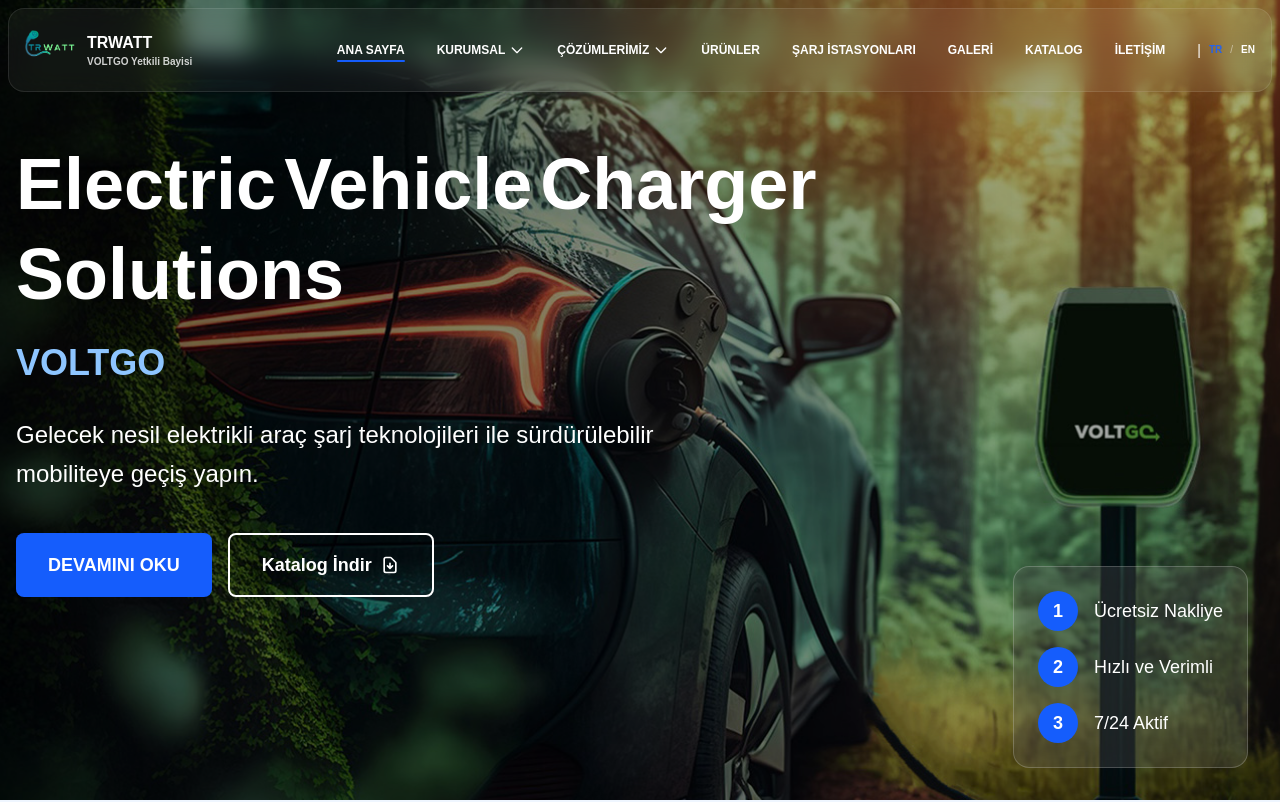
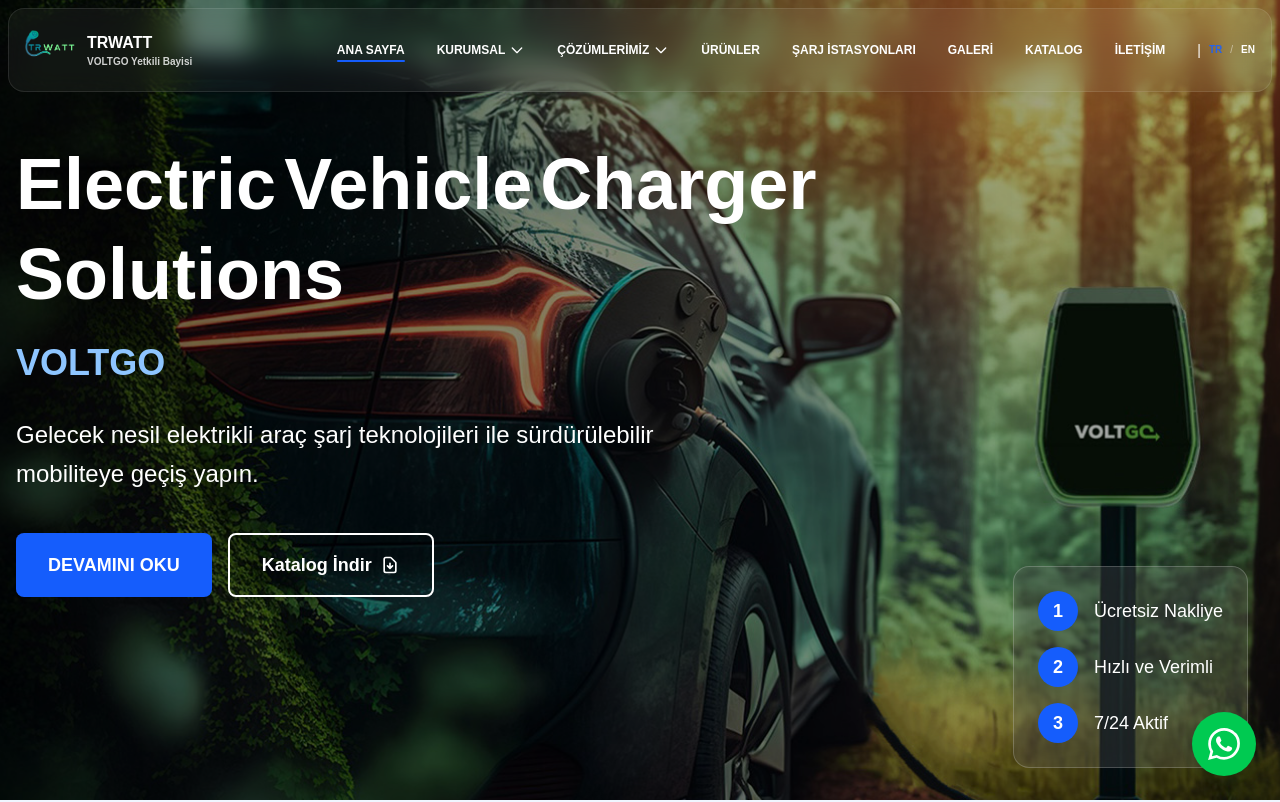
Before and after one commit to msdsn/trwatt, a Next.js app: page / in a window 1280 px wide. Shown: the top 802 px of the page. Built offline with nearby package versions, Linux system fonts and the light colour scheme.

Commit message:
WhatsApp ile iletişim kurmak için yeni bir yüzer buton eklendi. Buton, animasyonlar ve araç ipucu ile birlikte tasarlandı.

```diff
--- a/src/components/Contact.tsx
+++ b/src/components/Contact.tsx
@@ -305,6 +305,56 @@
           </motion.div>
         </div>
       </div>
+
+      {/* Floating WhatsApp Button */}
+      <motion.a
+        href="https://api.whatsapp.com/send?phone=902125550123"
+        target="_blank"
+        rel="noopener noreferrer"
+        className="fixed bottom-6 right-6 z-[9999] w-16 h-16 bg-green-500 hover:bg-green-600 rounded-full flex items-center justify-center shadow-lg transition-all duration-300 group"
+        initial={{ scale: 0, rotate: -180 }}
+        animate={{ scale: 1, rotate: 0 }}
+        transition={{ type: 'spring', stiffness: 300, damping: 20, delay: 1 }}
+        whileHover={{
+          scale: 1.1,
+          boxShadow: "0 10px 25px rgba(34, 197, 94, 0.4)"
+        }}
+        whileTap={{ scale: 0.95 }}
+      >
+        <motion.svg
+          className="w-8 h-8 text-white"
+          fill="currentColor"
+          viewBox="0 0 24 24"
+          whileHover={{ rotate: [0, -10, 10, 0] }}
+          transition={{ duration: 0.5 }}
+        >
+          <path d="M17.472 14.382c-.297-.149-1.758-.867-2.03-.967-.273-.099-.471-.148-.67.15-.197.297-.767.966-.94 1.164-.173.199-.347.223-.644.075-.297-.15-1.255-.463-2.39-1.475-.883-.788-1.48-1.761-1.653-2.059-.173-.297-.018-.458.13-.606.134-.133.298-.347.446-.52.149-.174.198-.298.298-.497.099-.198.05-.371-.025-.52-.075-.149-.669-1.612-.916-2.207-.242-.579-.487-.5-.669-.51-.173-.008-.371-.01-.57-.01-.198 0-.52.074-.792.372-.272.297-1.04 1.016-1.04 2.479 0 1.462 1.065 2.875 1.213 3.074.149.198 2.096 3.2 5.077 4.487.709.306 1.262.489 1.694.625.712.227 1.36.195 1.871.118.571-.085 1.758-.719 2.006-1.413.248-.694.248-1.289.173-1.413-.074-.124-.272-.198-.57-.347m-5.421 7.403h-.004a9.87 9.87 0 01-5.031-1.378l-.361-.214-3.741.982.998-3.648-.235-.374a9.86 9.86 0 01-1.51-5.26c.001-5.45 4.436-9.884 9.888-9.884 2.64 0 5.122 1.03 6.988 2.898a9.825 9.825 0 012.893 6.994c-.003 5.45-4.437 9.884-9.885 9.884m8.413-18.297A11.815 11.815 0 0012.05 0C5.495 0 .16 5.335.157 11.892c0 2.096.547 4.142 1.588 5.945L.057 24l6.305-1.654a11.882 11.882 0 005.683 1.448h.005c6.554 0 11.89-5.335 11.893-11.893A11.821 11.821 0 0020.885 3.515z"/>
+        </motion.svg>
+
+        {/* Tooltip */}
+        <motion.div
+          className="absolute bottom-full right-0 mb-2 px-3 py-2 bg-gray-800 text-white text-sm rounded-lg whitespace-nowrap opacity-0 group-hover:opacity-100 transition-opacity pointer-events-none"
+          initial={{ y: 10, opacity: 0 }}
+          whileHover={{ y: 0, opacity: 1 }}
+        >
+          WhatsApp ile iletişime geç
+          <div className="absolute top-full right-4 w-0 h-0 border-l-4 border-r-4 border-t-4 border-transparent border-t-gray-800"></div>
+        </motion.div>
+
+        {/* Pulse animation */}
+        <motion.div
+          className="absolute inset-0 bg-green-500 rounded-full"
+          animate={{
+            scale: [1, 1.3, 1],
+            opacity: [1, 0, 1]
+          }}
+          transition={{
+            duration: 2,
+            repeat: Infinity,
+            ease: "easeInOut"
+          }}
+        />
+      </motion.a>
     </section>
   );
 }
```
